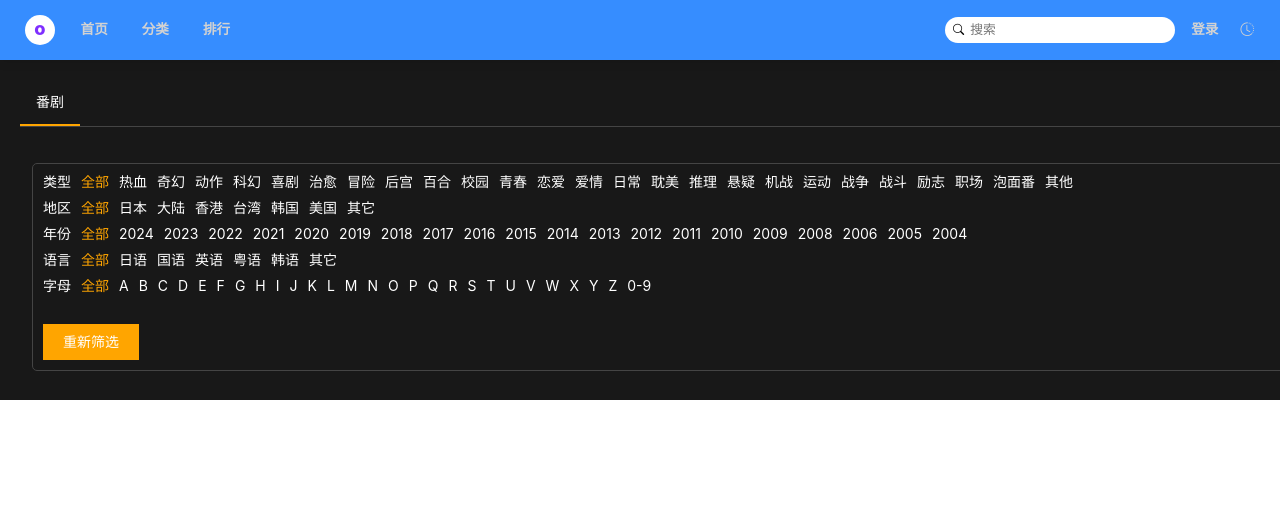
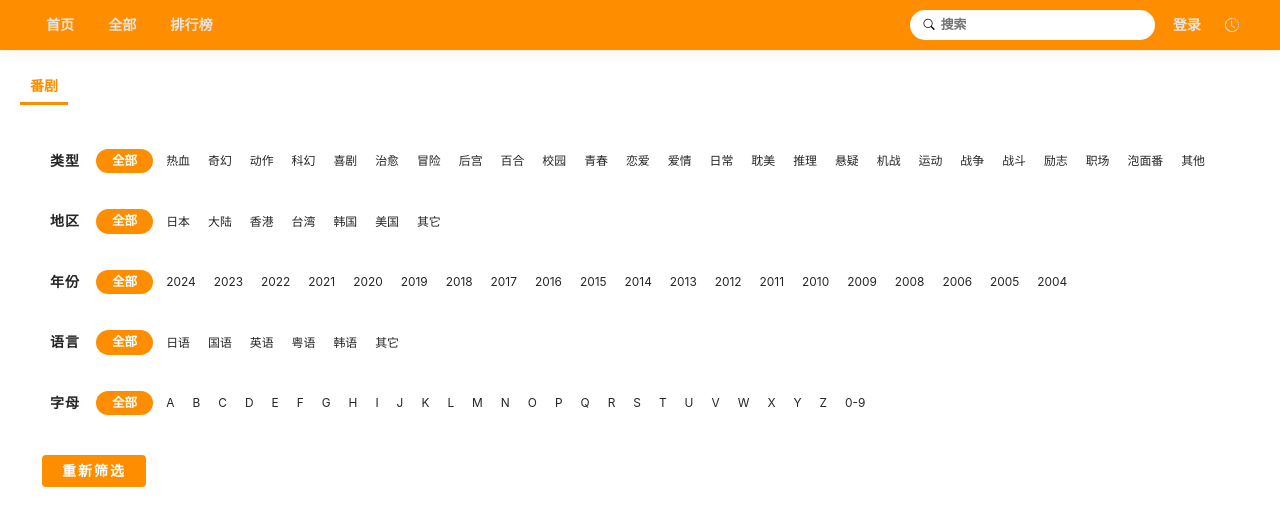
Before and after one commit to Sky-senge/sakura_anime_web_rev, a Vue app: page /sort in a window 1280 px wide. Shown: the top 526 px of the page. Built offline with nearby package versions, Linux system fonts and the light colour scheme; the HTML template or start-up script is replaced by a standard one.

Commit message:
修改了样式

```diff
--- a/src/assets/base.css
+++ b/src/assets/base.css
@@ -79,8 +79,34 @@ body {
     'Droid Sans',
     'Helvetica Neue',
     sans-serif;
-  font-size: 15px;
+  font-size: 1rem;
   text-rendering: optimizeLegibility;
   -webkit-font-smoothing: antialiased;
   -moz-osx-font-smoothing: grayscale;
 }
+
+::-webkit-scrollbar {
+  width: 8px;
+  height: 1px;
+  transition: all 0.5s;
+}
+
+::-webkit-scrollbar-track {
+  width: 8px;
+  background: rgba(#101F1C, 0.1);
+  border-radius: 25px;
+  transition: all 0.3s;
+}
+
+::-webkit-scrollbar-thumb {
+  background-color: rgba(144,147,153,0.5);
+  background-clip: padding-box;
+  min-height: 28px;
+  border-radius: 25px;
+  transition: all 0.5s;
+  cursor: pointer;
+}
+
+::-webkit-scrollbar-thumb:hover {
+  background-color: rgba(171, 176, 184, 0.5);
+}
--- a/src/assets/home.css
+++ b/src/assets/home.css
@@ -16,7 +16,6 @@
     height: 100vh;
     margin: 0 auto;
     padding: 20px 10px;
-    border-radius: 12px;
 }
 
 .section-header {
@@ -28,9 +27,11 @@
 }
 
 .title {
+    user-select: none;
     display: flex;
     align-items: center;
     gap: 0.6rem;
+    margin-bottom: 10px;
 }
 
 .dot {
@@ -47,7 +48,7 @@
 }
 
 .section-header .view-more {
-    font-size: 14px;
+    font-size: 0.9em;
     color: #007bff;
     text-decoration: none;
 }
--- a/src/components/navbar-component.vue
+++ b/src/components/navbar-component.vue
@@ -1,20 +1,19 @@
 <template>
   <header class="navbar">
     <div class="left-nav">
-      <div class="logo">o</div>
       <nav class="nav-links">
         <el-button type="primary" size="small" class="nav-button-l" @click="home">首页</el-button>
-        <el-button size="small" class="nav-button-l" @click="sort()">分类</el-button>
-        <el-button size="small" class="nav-button-l" @click="ranking()">排行</el-button>
+        <el-button size="small" class="nav-button-l" @click="sort()">全部</el-button>
+        <el-button size="small" class="nav-button-l" @click="ranking()">排行榜</el-button>
       </nav>
     </div>
     <nav class="right-nav">
       <div class="search-concent">
         <i class="bi bi-search"></i>
-        <input placeholder="搜索" class="search-bar" />
+        <input type="text" placeholder="搜索" class="search-bar" />
       </div>
       <button size="small" class="nav-button" @click="jumpToLogin()">登录</button>
-      <button size="small" class="nav-button"><i class="bi bi-clock-history"></i></button>
+      <button size="small" class="nav-button"><i title="历史记录" class="bi bi-clock-history"></i></button>
     </nav>
   </header>
 </template>
@@ -95,10 +94,10 @@ const home =() => {
   user-select: none;
   position: sticky;
   top: 0;
-  background-color: #368dff;
-  box-shadow: 0 2px 10px rgba(0, 0, 0, 0.1);
+  background-color: #ff8d00;
+  box-shadow: 0 2px 10px #ff8c001c;
   z-index: 1000;
-  padding: 10px 20px;
+  padding: 10px 35px;
   display: flex;
   align-items: center;
   justify-content: space-between;
@@ -110,20 +109,6 @@ const home =() => {
   gap: 10px;
 }
 
-.logo {
-  background-color: #fff;
-  font-size: 1.3em;
-  font-weight: 800;
-  height: 1.5rem;
-  width: 1.5rem;
-  padding: 3px;
-  margin: 0.3rem;
-  border-radius: 25px;
-  text-align: center;
-  justify-content: center;
-  color: #7f2fff;
-}
-
 .right-nav,
 .nav-links {
   display: flex;
@@ -132,7 +117,7 @@ const home =() => {
 }
 
 .right-nav {
-  gap: 10px;
+  gap: 12px;
 }
 
 .bi {
@@ -141,8 +126,8 @@ const home =() => {
 
 .nav-button-l,
 .nav-button {
-  color: #d2d2d2;
-  font-size: 0.85rem;
+  color: #e5e5e5;
+  font-size: 0.88rem;
   font-weight: 700;
   background: none;
   border: none;
@@ -162,7 +147,7 @@ const home =() => {
 
 .search-concent {
   background-color: #fff;
-  padding: 4px;
+  padding: 6px 10px;
   border-radius: 25px;
 }
 
@@ -172,9 +157,11 @@ const home =() => {
 }
 
 .search-bar {
+  font-weight: 600;
   font-size: 0.8rem;
   border: none;
   background: none;
   outline: none;
 }
+
 </style>
--- a/src/components/video-list-component.vue
+++ b/src/components/video-list-component.vue
@@ -84,19 +84,18 @@ export default defineComponent({
 
 <style scoped>
 .video-list {
-  display: flex;
-  flex-wrap: wrap;
+  display: grid;
+  gap: 15px;
+  padding: 20px;
+  grid-template-columns: repeat(auto-fit, minmax(240px, 1fr));
   background-color: #f2f4f8;
-  gap: 10px;
-  justify-content: flex-start;
-  max-width: 1200px;
   margin: 0 auto;
+  user-select: none;
 }
 
 .video-card {
-  width: calc(25% - 10px);
-  background: #fff;
-  border: 1px solid #ddd;
+  cursor: pointer;
+  background: #ececec;
   border-radius: 8px;
   overflow: hidden;
   box-shadow: 0 2px 5px rgba(0, 0, 0, 0.1);
@@ -104,7 +103,7 @@ export default defineComponent({
 }
 
 .video-card:hover {
-  transform: translateY(-5px);
+  transform: translateY(-8px);
   box-shadow: 0 5px 15px rgba(0, 0, 0, 0.2);
 }
 
@@ -112,7 +111,6 @@ export default defineComponent({
   width: 100%;
   height: 150px;
   overflow: hidden;
-  border-bottom: 1px solid #ddd;
 }
 
 .video-thumbnail img {
@@ -122,9 +120,10 @@ export default defineComponent({
 }
 
 .video-name {
-  padding: 10px;
-  font-size: 16px;
+  padding: 20px 5px;
+  font-size: 1em;
   color: #333;
+  background: #fff;
   font-weight: bold;
   text-align: center;
   white-space: nowrap;
--- a/src/views/HomeView.vue
+++ b/src/views/HomeView.vue
@@ -13,7 +13,7 @@
           <div class="dot"></div>
           <div class="title-name">热门推荐</div>
         </div>
-        <a href="/all" class="view-more">更多</a>
+        <a href="/sort" class="view-more">更多</a>
       </div>
       <VideoList />
     </section>
--- a/src/views/ManageHome.vue
+++ b/src/views/ManageHome.vue
@@ -1,13 +1,13 @@
 <template>
   <div class="home">
     <el-container class="main-container">
-      <el-aside width="220px" class="sidebar">
+      <el-aside width="20%" class="sidebar">
         <div class="logo">
           <img src="https://img0.baidu.com/it/u=746753980,1537730619&fm=253&fmt=auto&app=120&f=JPEG?w=500&h=569"
             alt="Logo" class="logo-img" />
         </div>
         <el-menu default-active="1-1" class="el-menu-vertical-demo" :default-openeds="['1', '2', '3', '4']"
-          background-color="#2d3a4b" text-color="#fff" active-text-color="#ffd04b">
+         text-color="#fff" active-text-color="#ff8d00">
           <el-submenu index="1">
             <template #title>
               <i class="el-icon-user"></i>
@@ -161,15 +161,17 @@ onMounted(loadData);
 .sidebar {
   background-color: #2d3a4b;
   color: #ffffff;
-  position: relative;
-  padding-top: 60px;
+  display: flex;
+  flex-direction: column;
+  padding-top: 20px;
+  gap: 10px;
+  align-items: center;
 }
 
 .logo {
-  position: absolute;
-  top: 10px;
-  left: 50%;
-  transform: translateX(-50%);
+  text-align: center;
+  width: 100%;
+  height: 70px;
 }
 
 .logo-img {
@@ -181,7 +183,6 @@ onMounted(loadData);
 
 .el-menu-vertical-demo {
   width: 100%;
-  margin-top: 20px;
 }
 
 .el-submenu__title,
@@ -191,9 +192,8 @@ onMounted(loadData);
   justify-content: flex-start;
   background-color: #2d3a4b;
   color: #fff;
-  height: 100px;
-  font-size: 16px;
-  padding-left: 20px;
+  font-size: 1rem;
+ height: 80px;
   transition: background-color 0.3s;
 }
 
--- a/src/views/Sort.vue
+++ b/src/views/Sort.vue
@@ -142,8 +142,7 @@ export default defineComponent({
 <style scoped>
 /* 整体容器样式 */
 .filter-container {
-  background-color: #181818;
-  color: white;
+  color: rgb(37, 37, 37);
   padding: 20px;
   width: 100%;
   height: 300px;
@@ -153,8 +152,7 @@ export default defineComponent({
 /* 选项卡样式 */
 .tab {
   overflow: hidden;
-  border-bottom: 1px solid #444;
-  margin-bottom: 20px;
+  margin-bottom: 10px;
 }
 
 .tab button {
@@ -162,13 +160,15 @@ export default defineComponent({
   border: none;
   outline: none;
   cursor: pointer;
-  padding: 14px 16px;
-  transition: 0.3s;
-  color: white;
+  padding: 8px 10px;
+  transition: all .3s;
+  color: rgb(95, 95, 95);
 }
 
 .tab button.active {
-  border-bottom: 2px solid orange;
+  font-weight: 800;
+  color: #ff8d00;
+  border-bottom: 3px solid #ff8d00;;
 }
 
 .tabcontent {
@@ -182,7 +182,7 @@ export default defineComponent({
 
 /* 新增筛选容器样式 */
 .filter-wrapper {
-  border: 1px solid #444;
+  user-select: none;
   border-radius: 5px;
   padding: 10px;
   margin-top: 10px;
@@ -190,29 +190,59 @@ export default defineComponent({
 
 /* 筛选区域样式 */
 .filter-section {
-  margin-bottom: 10px;
+  display: flex;
+  align-items: center;
+  flex-wrap: wrap;
+  gap: 8px;
+  padding: 8px;
+  margin-bottom: 20px;
 }
 
 .filter-label {
-  margin-right: 10px;
+  font-weight: 1000;
+  letter-spacing: 1px;
+  margin-right: 8px;
 }
 
 .filter-option {
   cursor: pointer;
-  margin-right: 10px;
+  padding: 5px;
+  font-size: 0.85em;
+  transition: all .3s;
+  border-radius: 25px;
+}
+
+.filter-option:hover{
+  padding: 5px 12px;
+  color: #ff5a5a;
 }
 
 .filter-option.active {
-  color: orange;
+  color: rgb(255, 255, 255);
+  font-size: 0.9em;
+  font-weight: 600;
+  padding: 5px 16px;
+  background: #ff8d00;
 }
 
 /* 重新筛选按钮样式 */
 .reset-button {
-  background-color: orange;
+  background-color: #ff8d00;
   color: white;
   border: none;
-  padding: 10px 20px;
+  border-radius: 4px;
+  padding: 8px 20px;
   cursor: pointer;
-  margin-top: 20px;
+  margin-top: 12px;
+  letter-spacing: 2px;
+  font-weight: 600;
+}
+
+.reset-button:hover{
+  background-color: #ff9a1f;
+}
+
+.reset-button:active{
+  background-color: #ffa231;
 }
 </style>
```
